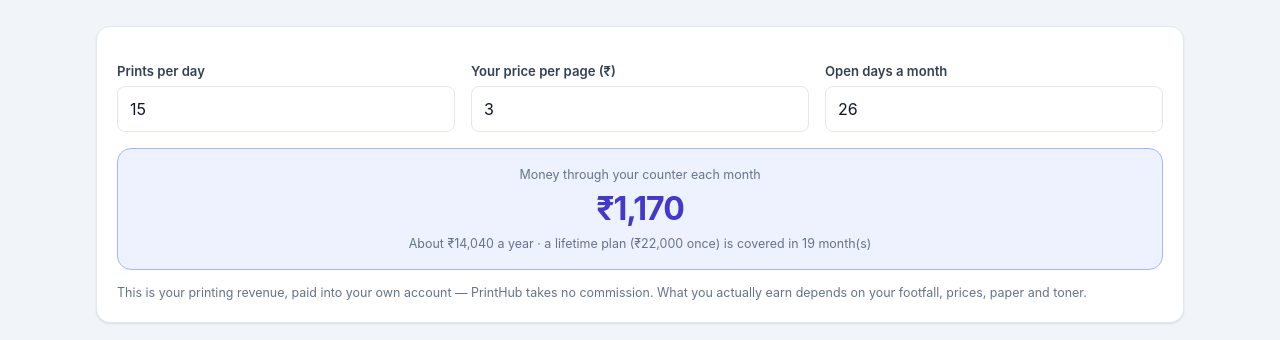
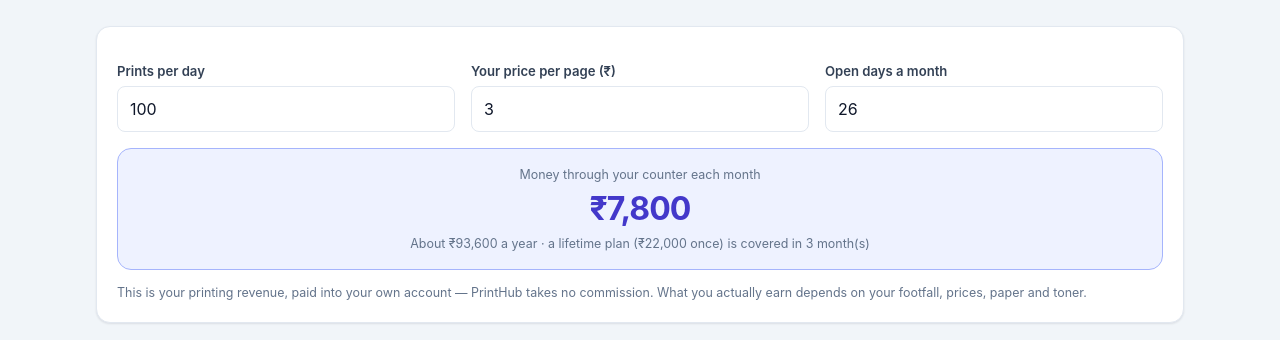
Before and after one commit to Souvik-Ghosh-js/PrintHub, a Flask app: page / in a window 1280 px wide. Shown: the part 2314-2654 px from the top of the page. Run offline with Flask 3, Linux system fonts and the light colour scheme; data that the repository does not hold is empty.

Commit message:
Calculator defaults to 100 prints a day
15/day was pessimistic for a working print shop and made the lifetime plan
look like a 19-month payback. At 100 prints a day the same arithmetic shows
Rs 7,800 a month and a 3-month payback. Also raised the input cap from 500
to 2000 so a busy shop can model its real volume.

Co-Authored-By: Claude Fable 5 <noreply@anthropic.com>

```diff
--- a/server/templates/landing.html
+++ b/server/templates/landing.html
@@ -426,7 +426,7 @@
     <div class="calc-row">
       <div class="field">
         <label for="c-jobs">Prints per day</label>
-        <input type="number" id="c-jobs" value="15" min="0" max="500">
+        <input type="number" id="c-jobs" value="100" min="0" max="2000">
       </div>
       <div class="field">
         <label for="c-price">Your price per page (₹)</label>
```
